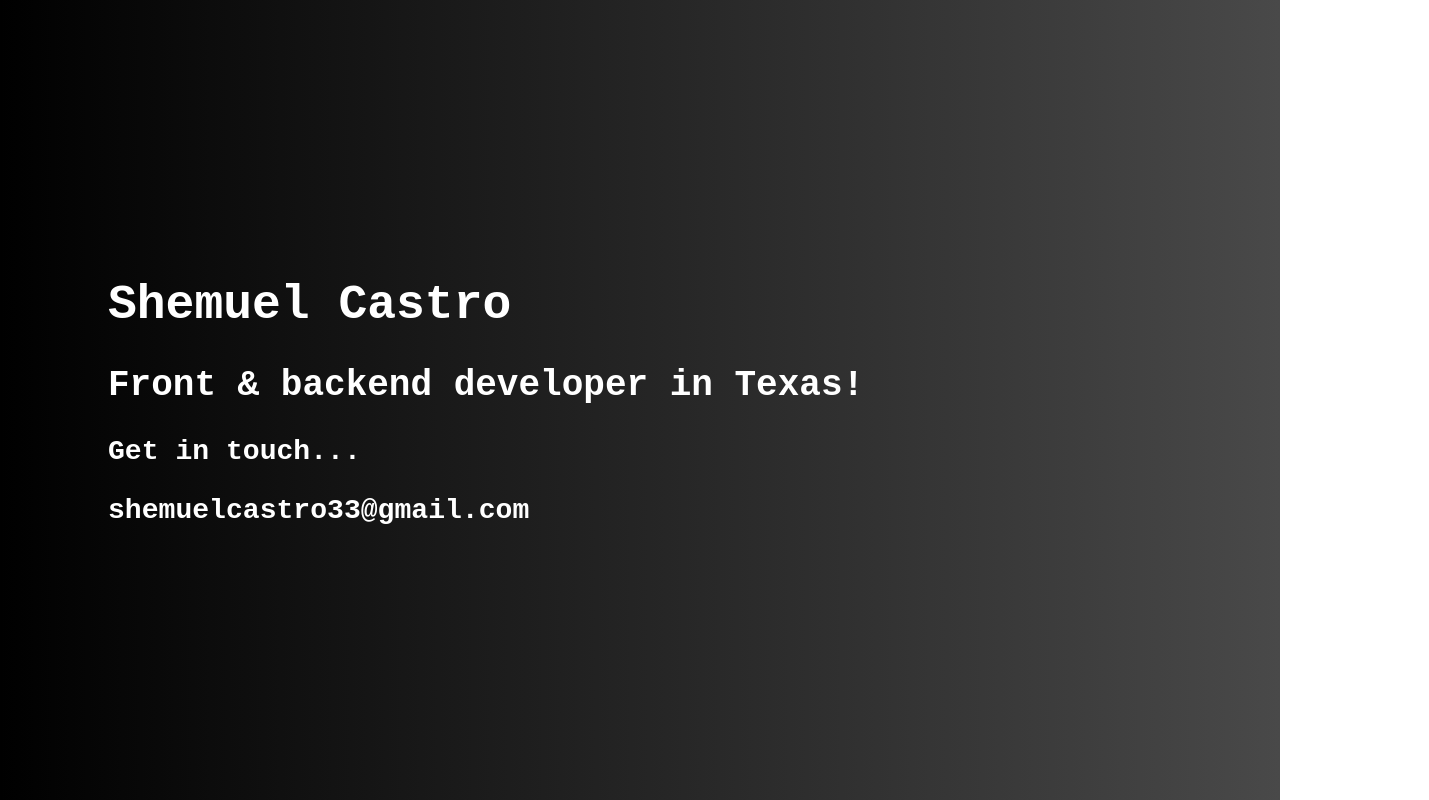
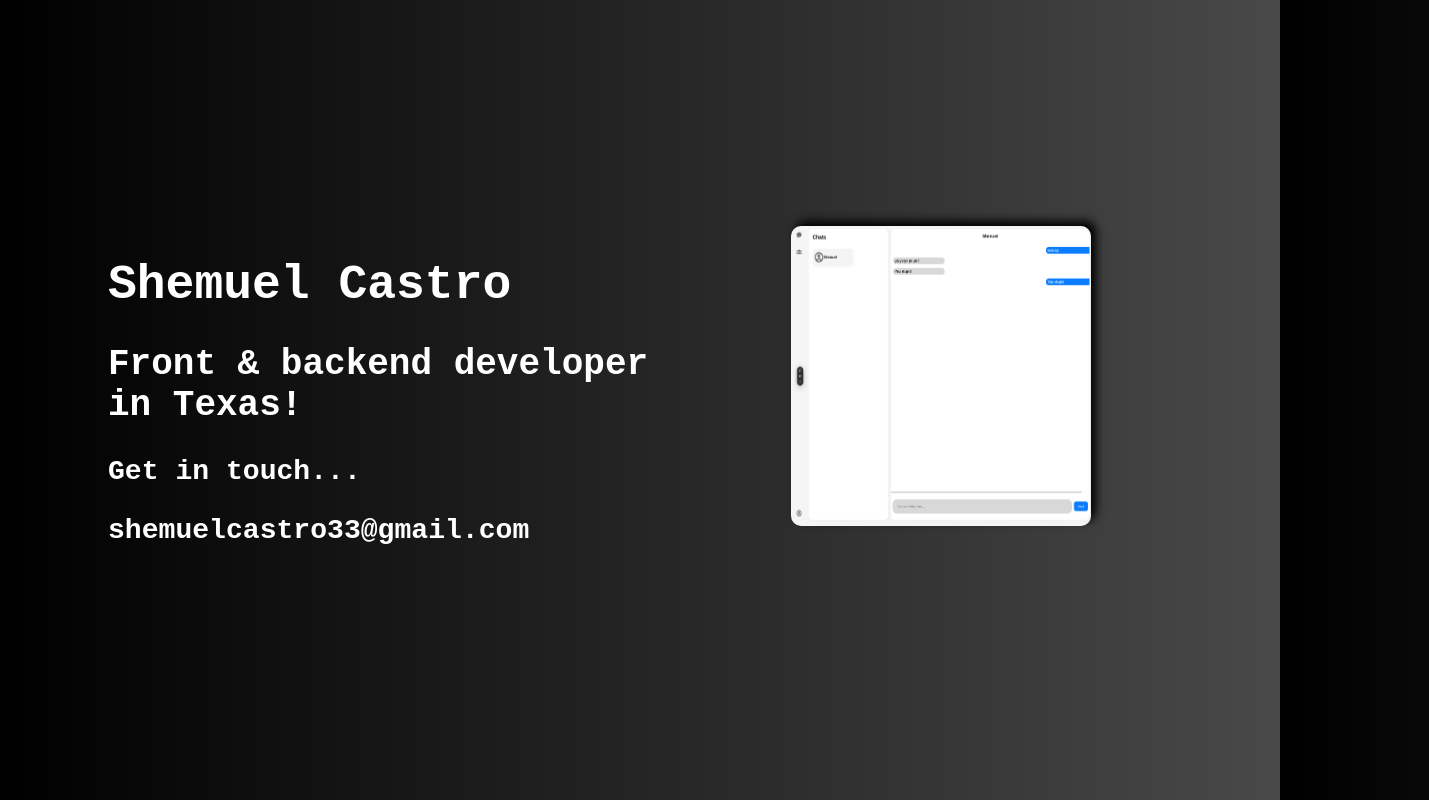
Before and after one commit to Shemuel-bot/personal-website, a React (Vite) app: page / in a window 1280 px wide. Shown: the whole page, 1429 px wide, since content can reach past the window. Built offline with nearby package versions, Linux system fonts and the light colour scheme.

Commit message:
added screen shot intro animation

```diff
--- a/src/App.css
+++ b/src/App.css
@@ -1,14 +1,28 @@
 body{
   font-family:'Courier New', Courier, monospace;
   font-size:x-large;
+
   display: flex;
   justify-content: baseline;
   align-items: center;
-
   background-image: linear-gradient(to right, rgb(0, 0, 0) , rgb(73, 73, 73));
   color: white;
 
   height: 98vh;
+  width: 98vw;
+}
+
+.lead{
+  display: flex;
+  gap: 100px;
+}
+
+.projectsContainer{
+  display: flex;
+  flex-wrap: wrap;
+  gap: 10px;
+
+  width: 800px;
 }
 
 .infoContainer{
@@ -21,6 +35,23 @@ body{
   animation: name-intro 1 2s forwards;
 }
 
+.screenShot{
+  max-width: 0px;
+  max-height: 0px;
+
+  border-radius: 10px;
+
+  box-shadow: 5px -5px 10px black;
+  animation: screenshots-intro 1 2s 1s forwards;
+}
+
+.screenShot:hover{
+  cursor: pointer;
+  width: 200px;
+  height: 200px;
+}
+
+
 @keyframes name-intro {
   from {
     margin-left: -900px;
@@ -30,6 +61,17 @@ body{
   }
 }
 
+@keyframes screenshots-intro {
+  from {
+    max-width: 0px;
+    max-height: 0px;
+  }
+  to {
+    max-width: 300px;
+    max-height: 300px;
+  }
+}
+
 @media (prefers-reduced-motion: no-preference) {
   a:nth-of-type(2) .logo {
     animation: logo-spin infinite 20s linear;
--- a/src/App.jsx
+++ b/src/App.jsx
@@ -1,18 +1,21 @@
+import screen_shot from "./assets/screen-shot.png";
 import "./App.css";
 
 function App() {
   return (
     <>
-      <span>
-        <div className="infoContainer">
-          <h1>Shemuel Castro</h1>
-          <h2>Front & backend developer in Texas!</h2>
-          <h3>Get in touch...</h3>
+      <div className="lead">
+        <header>
+          <div className="infoContainer">
+            <h1>Shemuel Castro</h1>
+            <h2>Front & backend developer in Texas!</h2>
+            <h3>Get in touch...</h3>
+          </div>
+          <h3 className="email">shemuelcastro33@gmail.com</h3>
+        </header>
+        <div className="projectsContainer">
+          <img src={screen_shot} className="screenShot" alt="" />
         </div>
-        <h3 className="email">shemuelcastro33@gmail.com</h3>
-      </span>
-      <div>
-
       </div>
     </>
   );
--- a/src/main.jsx
+++ b/src/main.jsx
@@ -1,9 +1,6 @@
-import { StrictMode } from 'react'
 import { createRoot } from 'react-dom/client'
 import App from './App.jsx'
 
 createRoot(document.getElementById('root')).render(
-  <StrictMode>
     <App />
-  </StrictMode>,
 )
```
Also changed, not shown: src/assets/screen-shot.png (added).
